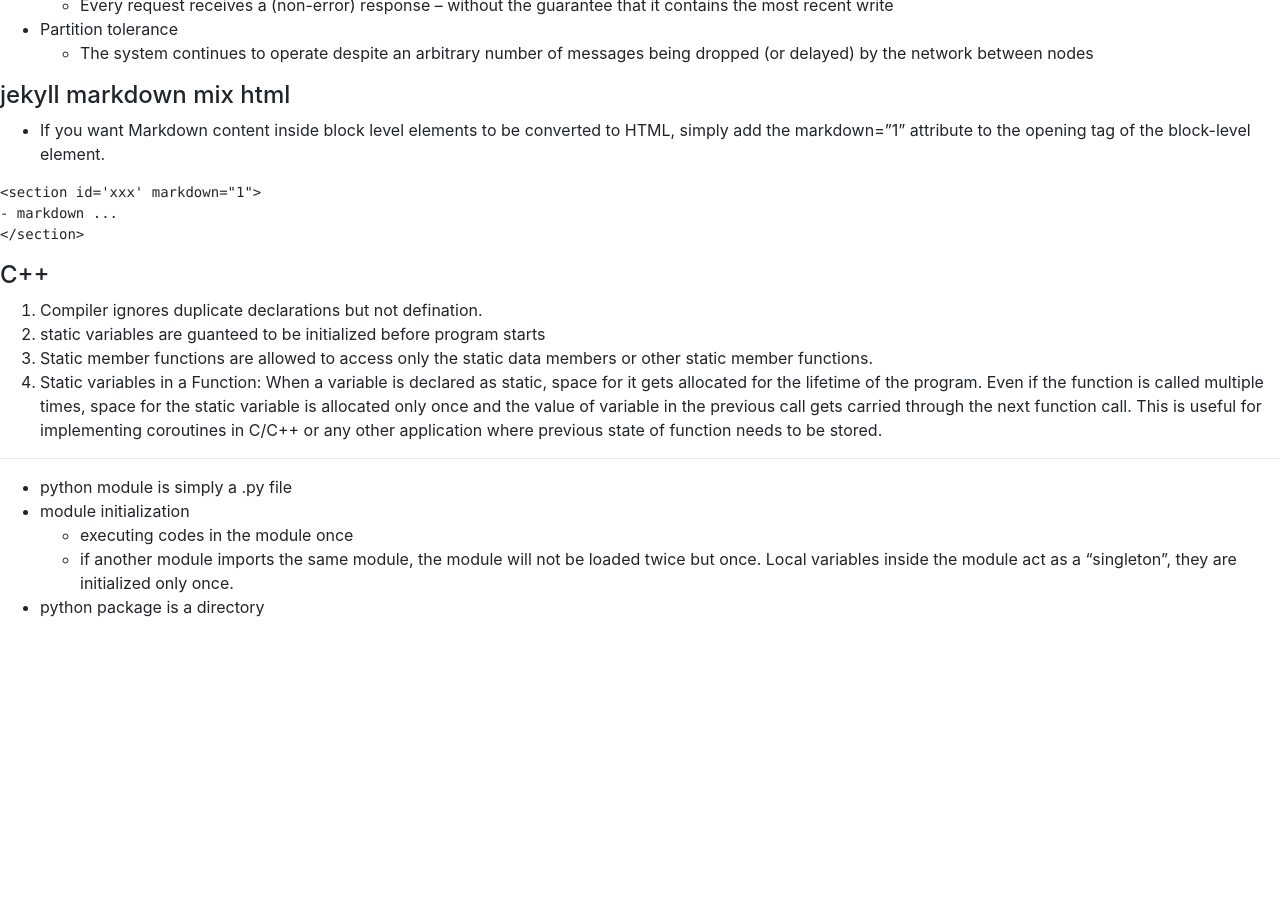
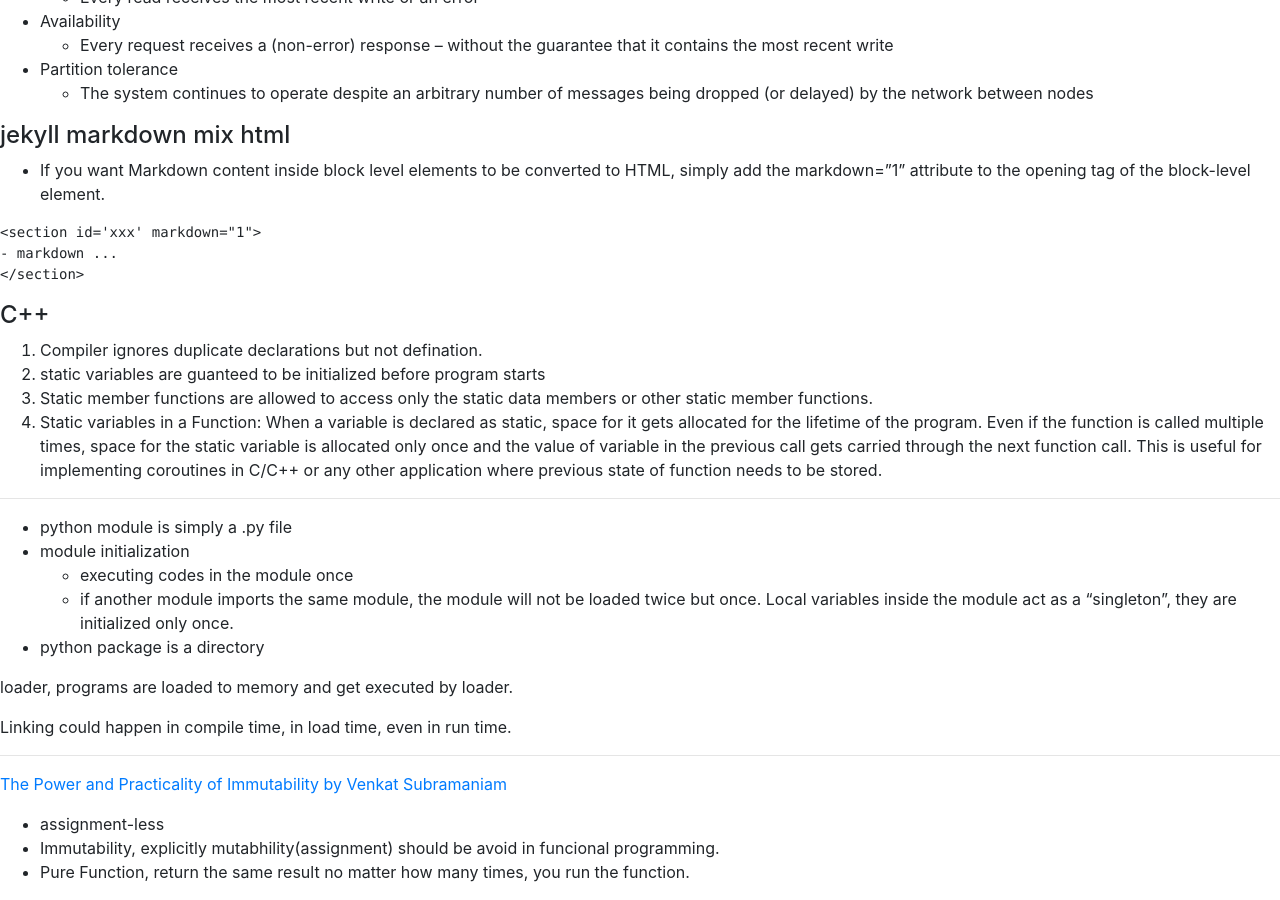
Before and after one commit to CamelShikai/CamelShikai.github.io, a Jekyll site: the page built from _posts/2018-09-25-MyNotes.md, in a window 1280 px wide and 900 px high, scrolled down 2469 px. Built offline with Jekyll 4.4.1, drawn with Linux system fonts in a browser that asks for light colours; our own code applies the rules of GitHub Pages for plain Markdown files; before the commit the page ends 3104 px from its top, so only the background shows below that; some of the changed text lies outside the part shown.

Commit message:
happy new year!

```diff
--- a/_posts/2018-09-25-MyNotes.md
+++ b/_posts/2018-09-25-MyNotes.md
@@ -101,3 +101,15 @@
   - executing codes in the module once
   - if another module imports the same module, the module will not be loaded twice but once. Local variables inside the module act as a "singleton", they are initialized only once.
 - python package is a directory
+
+loader, programs are loaded to memory and get executed by loader.
+
+Linking could happen in compile time, in load time, even in run time.
+
+
+---
+[The Power and Practicality of Immutability by Venkat Subramaniam](https://www.youtube.com/watch?v=FQERMVABRrQ)
+
+- assignment-less
+- Immutability, explicitly mutabhility(assignment) should be avoid in funcional programming.
+- Pure Function, return the same result no matter how many times, you run the function.
```
Also changed, not shown: other parts of _posts/2018-09-25-MyNotes.md (+1 -1 lines), 2 other files.
